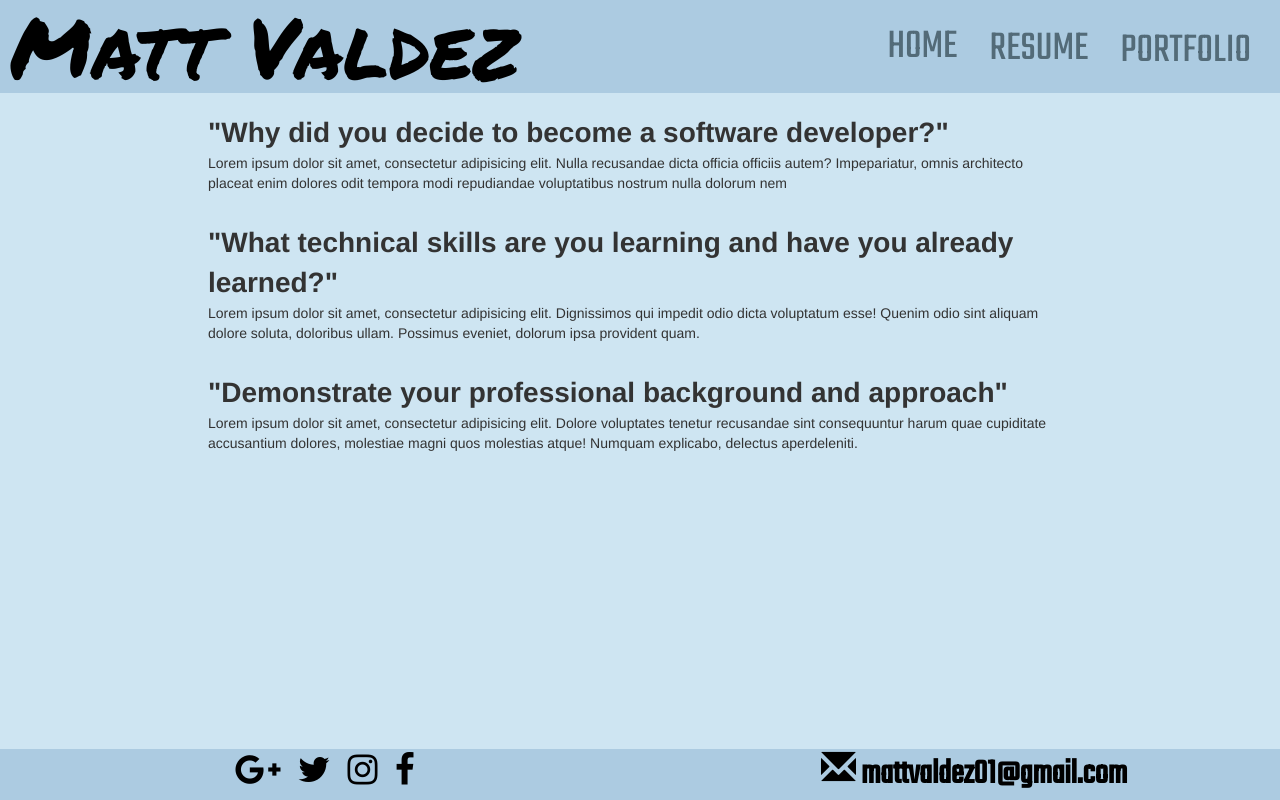
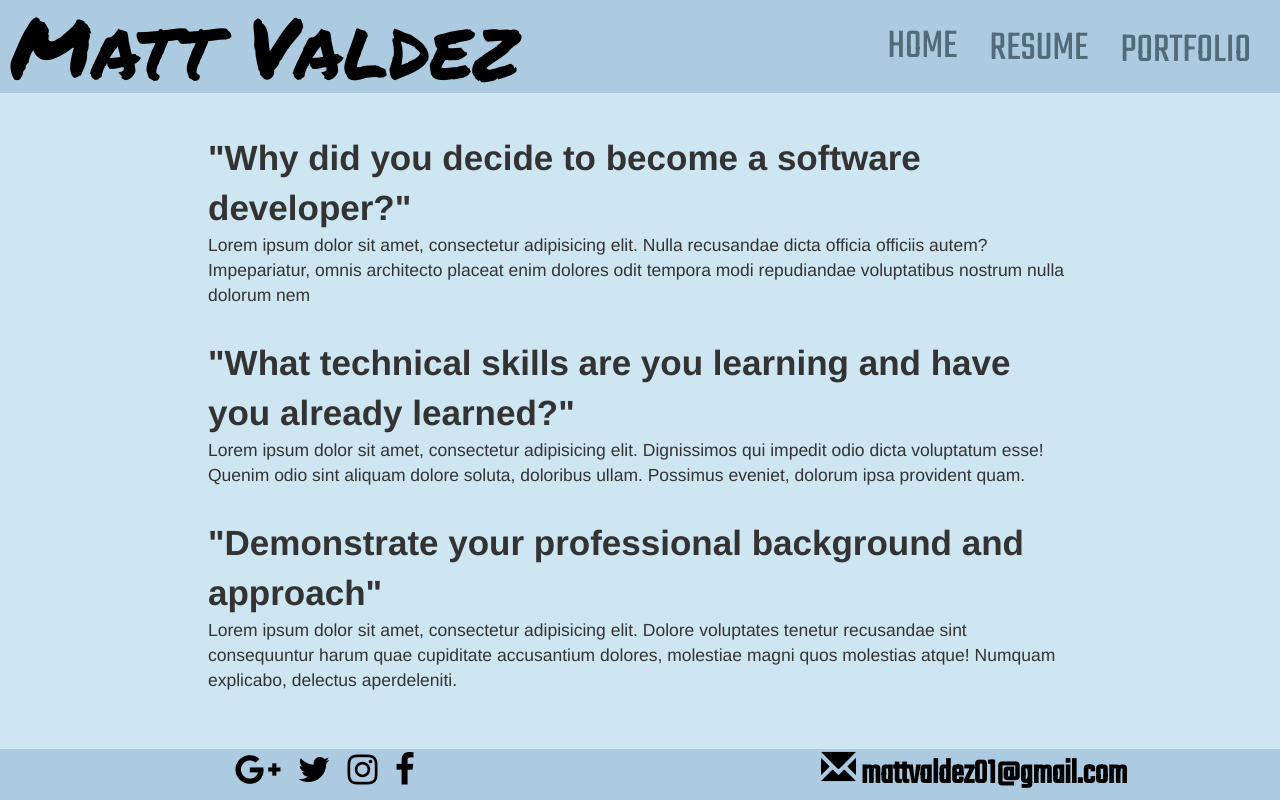
Before and after one commit to mattv01/mattv01.github.io, a PHP site: page /resume.html in a window 1280 px wide. Run offline with PHP 8.4, Linux system fonts and the light colour scheme.

Commit message:
made font size bigger for resume page

```diff
--- a/css/personal_site.css
+++ b/css/personal_site.css
@@ -282,7 +282,8 @@ main img {
 }
 
 .quest {
-    padding-top: 4%;
+    padding-top: 6%;
+    font-size: 1.25em;
 }
 
 dt {
```
